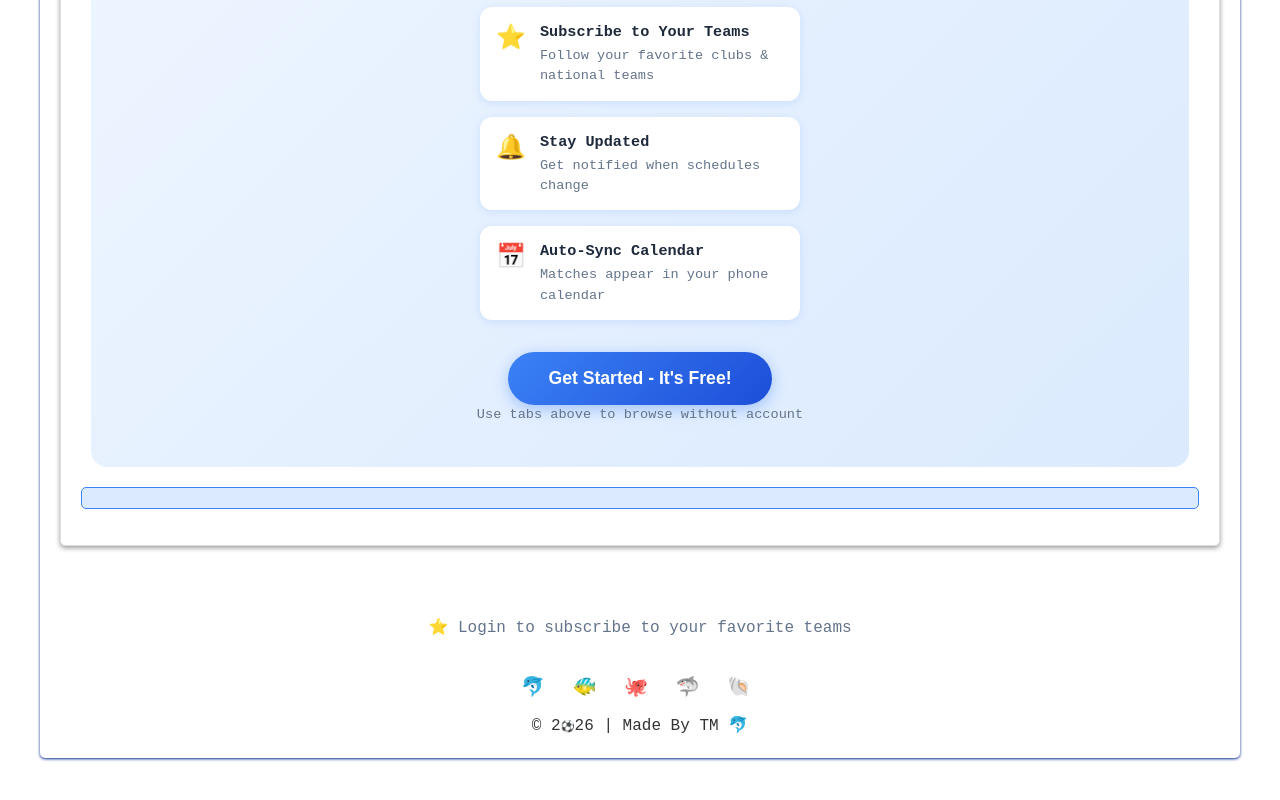
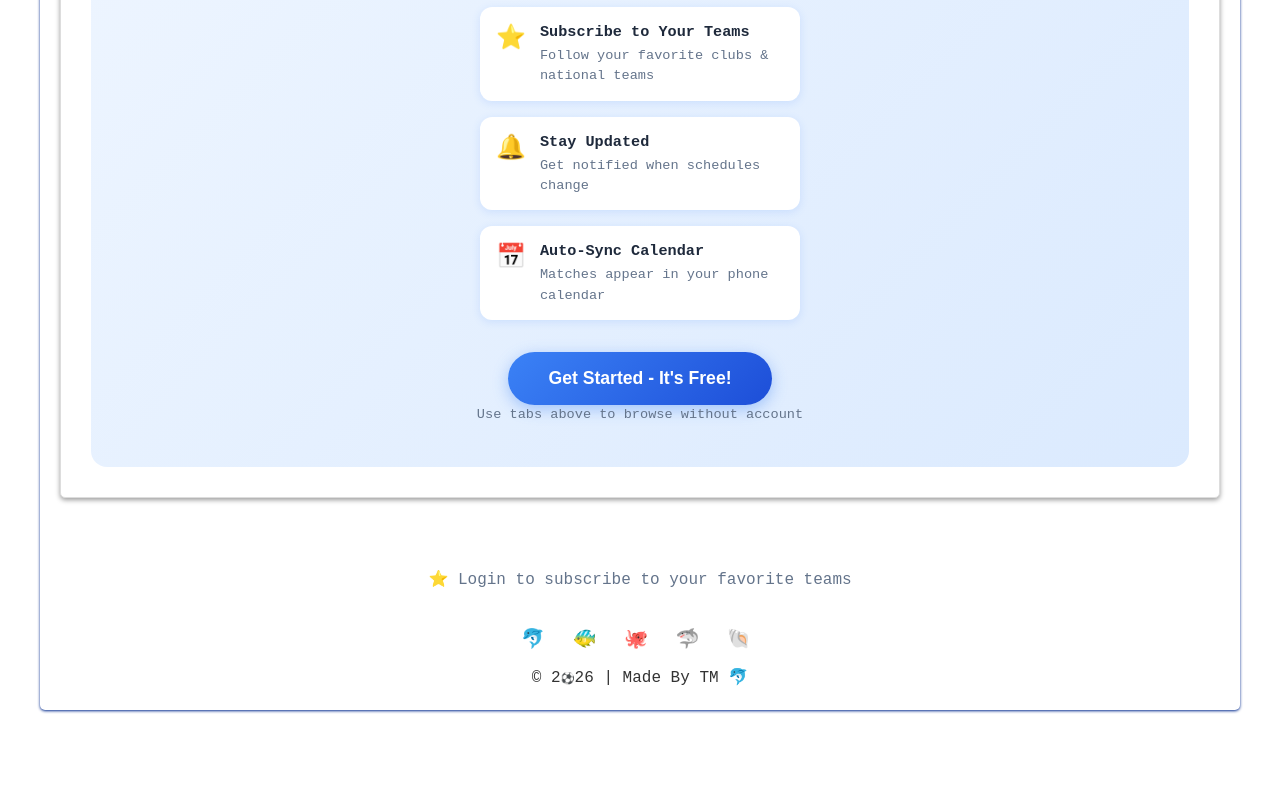
Before and after one commit to tamirmeir/sport_calender, a website: page public/index.html in a window 1280 px wide. Shown: the part 671-1471 px from the top of the page. Drawn offline with Linux system fonts and the light colour scheme.

Commit message:
Remove searchStatus div from HTML
Co-authored-by: Cursor <cursoragent@cursor.com>

```diff
--- a/public/index.html
+++ b/public/index.html
@@ -72,7 +72,6 @@
             <!-- Hidden inputs to keep existing logic working simpler -->
             <input type="hidden" id="teamId">
             <input type="hidden" id="nextFixtures" value="10">
-            <div id="searchStatus" class="status-message"></div>
         </section>
 
         <!-- Legacy elements hidden -->
```
